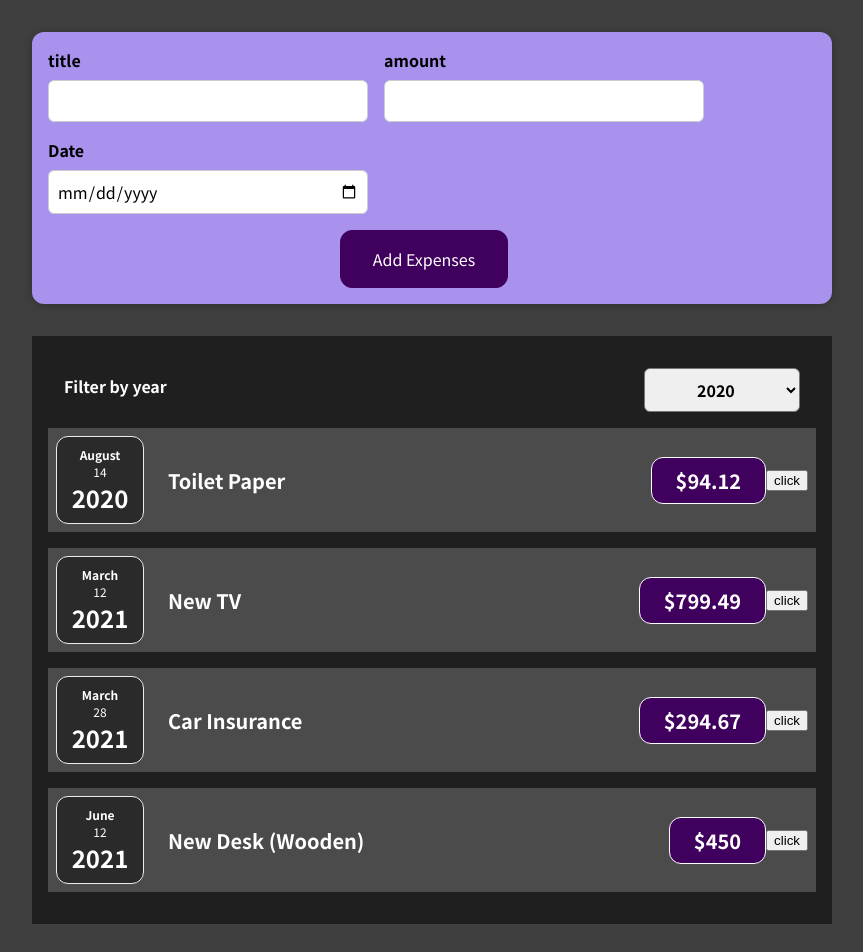
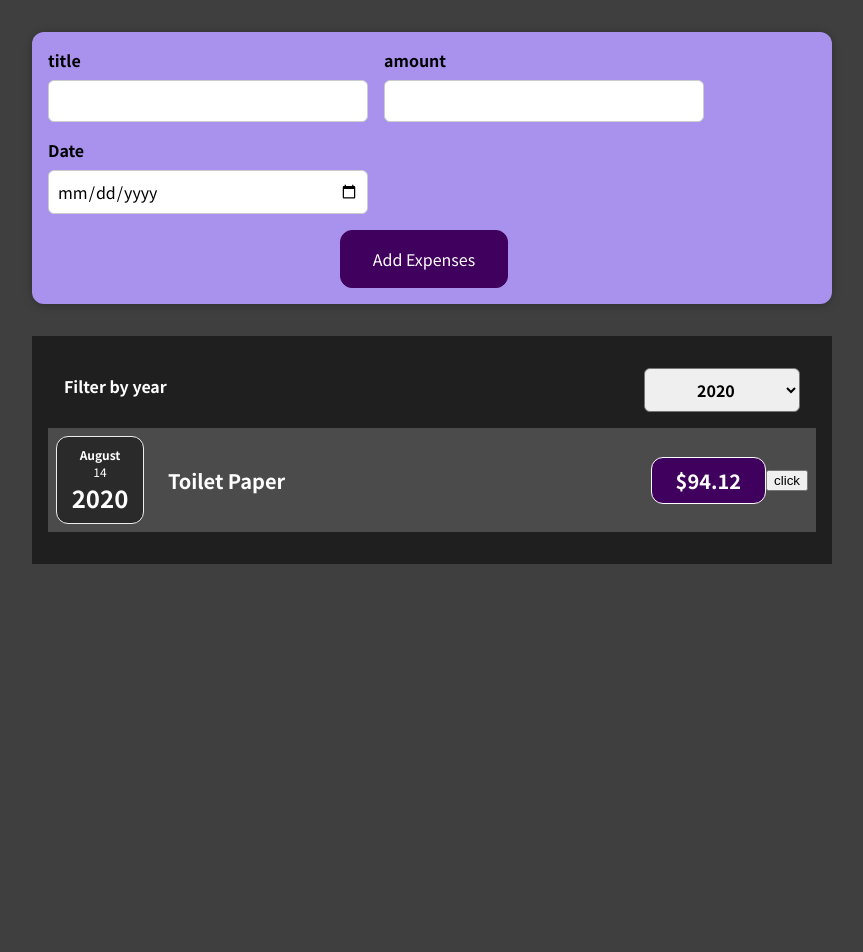
Before and after one commit to SHAIK14/ExpenseTracker, a React (Create React App) app: page / in a window 1280 px wide. Shown: the top 952 px of the page, without its empty margins (208-1071 px from the left). After the commit the page ends 800 px from the top, so only its background shows below. Built offline with nearby package versions, Linux system fonts and the light colour scheme.

Commit message:
showing outputs of selected year

```diff
--- a/src/App.js
+++ b/src/App.js
@@ -1,8 +1,8 @@
-import React from "react";
+import React, { useState } from "react";
 import Expenses from "./components/Expenses/expenses";
 import NewExpense from "./components/NewExpense/NewExpense";
-const App = () => {
-  const expenses = [
+
+const DUMMY_EXPENSES = [
   {
     id: "e1",
     title: "Toilet Paper",
@@ -24,13 +24,25 @@
   },
 ];
 
-  const addExpenseHnadler = (expense) => {
-    console.log("app.js");
-    console.log(expense);
+const App = () => {
+  const [expenses, setExpenses] = useState(DUMMY_EXPENSES);
+
+  const addExpenseHandler = (expense) => {
+    setExpenses((prevExpenses) => {
+      return [expense, ...prevExpenses];
+    });
   };
+
+  // return React.createElement(
+  //   'div',
+  //   {},
+  //   React.createElement('h2', {}, "Let's get started!"),
+  //   React.createElement(Expenses, { items: expenses })
+  // );
+
   return (
     <div>
-      <NewExpense onAddExpense={addExpenseHnadler} />
+      <NewExpense onAddExpense={addExpenseHandler} />
       <Expenses items={expenses} />
     </div>
   );
--- a/src/components/Expenses/expenses.js
+++ b/src/components/Expenses/expenses.js
@@ -9,6 +9,9 @@
   const filterChangeHandler = (selectedyear) => {
     setfilteredYear(selectedyear);
   };
+  const filteredExpenses = props.items.filter((expense) => {
+    return expense.date.getFullYear().toString() === filteredYear;
+  });
   return (
     <div>
       <Card className="expenses">
@@ -16,26 +19,14 @@
           selected={filteredYear}
           filterselect={filterChangeHandler}
         />
-        <ExpenseItem
-          title={props.items[0].title}
-          amount={props.items[0].amount}
-          date={props.items[0].date}
-        ></ExpenseItem>
-        <ExpenseItem
-          title={props.items[1].title}
-          amount={props.items[1].amount}
-          date={props.items[1].date}
-        ></ExpenseItem>
-        <ExpenseItem
-          title={props.items[2].title}
-          amount={props.items[2].amount}
-          date={props.items[2].date}
-        ></ExpenseItem>
-        <ExpenseItem
-          title={props.items[3].title}
-          amount={props.items[3].amount}
-          date={props.items[3].date}
-        ></ExpenseItem>
+        {filteredExpenses.map((expense) => (
+          <ExpenseItem
+            key={expense.id}
+            title={expense.title}
+            amount={expense.amount}
+            date={expense.date}
+          />
+        ))}
       </Card>
     </div>
   );
```
Lines whose indentation alone changed are shown as unchanged.
